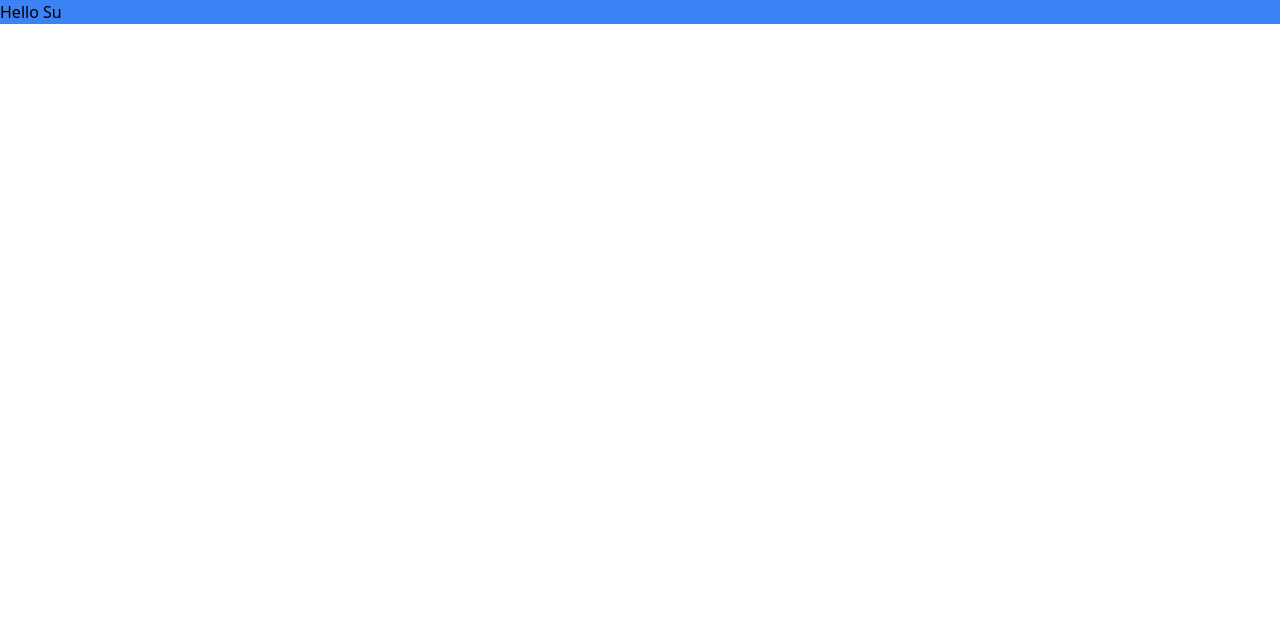
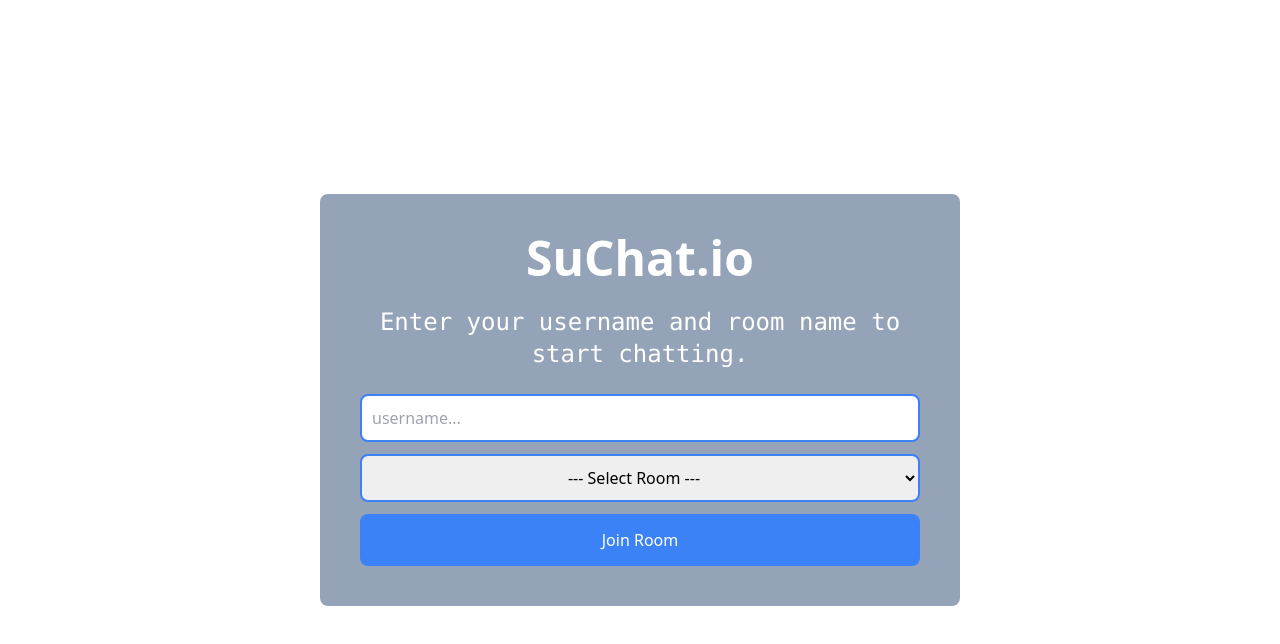
Before and after one commit to SinuxDev/Chat_Room_Client, a React (Vite) app: page / in a window 1280 px wide. Shown: the top 644 px of the page. Built offline with nearby package versions, Linux system fonts and the light colour scheme.

Commit message:
Router Update

```diff
--- a/src/App.jsx
+++ b/src/App.jsx
@@ -1,7 +1,34 @@
+import { createBrowserRouter, RouterProvider } from "react-router-dom";
+import { useState } from "react";
+
+//Import pages
+import Welcome from "./pages/Welcome";
+import Room from "./pages/Room";
+
 const App = () => {
+  const [username, setUsername] = useState("");
+  const [room, setRoom] = useState("");
+
+  const router = createBrowserRouter([
+    {
+      path: "/",
+      element: (
+        <Welcome
+          username={username}
+          setUsername={setUsername}
+          setRoom={setRoom}
+          room={room}
+        />
+      ),
+    },
+    {
+      path: "/room",
+      element: <Room username={username} room={room} />,
+    },
+  ]);
   return (
     <section>
-      <h1 className="bg-blue-500">Hello Su</h1>
+      <RouterProvider router={router} />
     </section>
   );
 };
```
